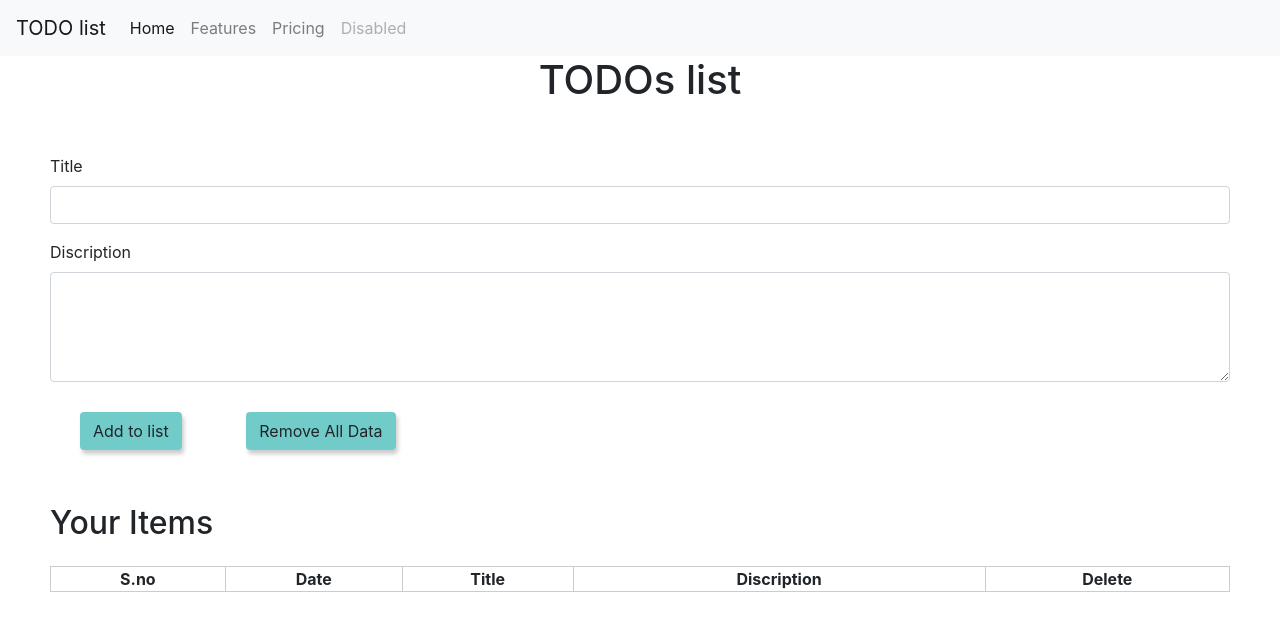
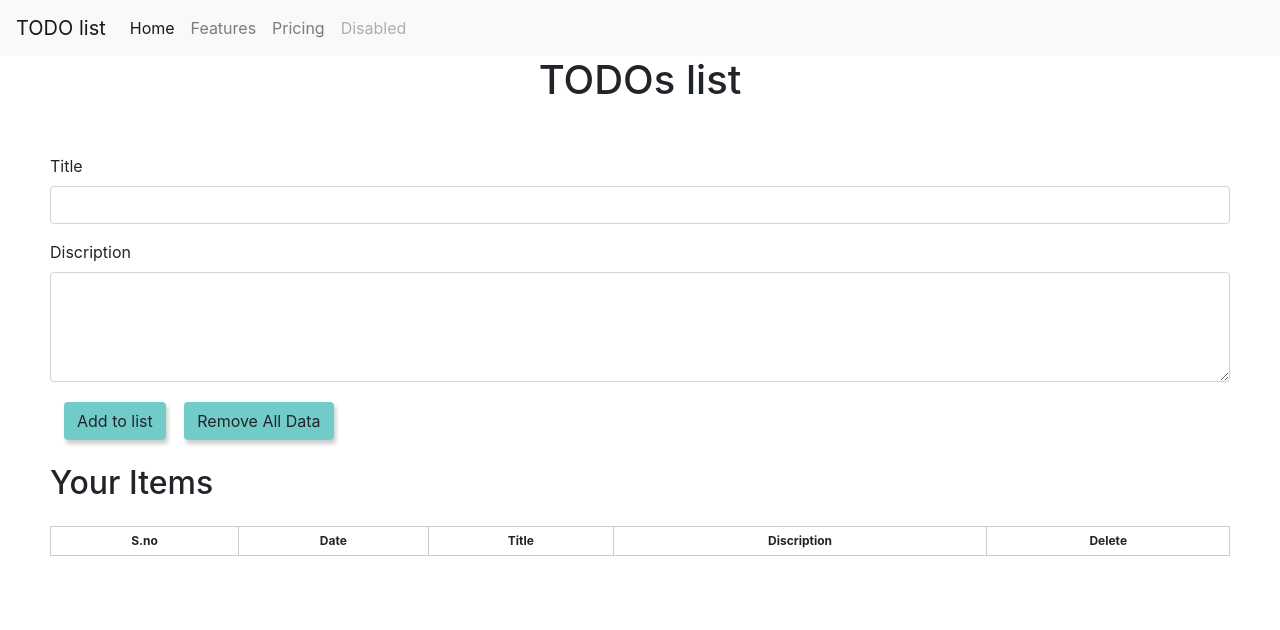
Before and after one commit to anilkarela/todo-list, a plain HTML site: page index.html in a window 1280 px wide. Drawn offline with nearby package versions, Linux system fonts and the light colour scheme.

Commit message:
made a little more beutiful

```diff
--- a/style.css
+++ b/style.css
@@ -28,7 +28,8 @@ li {
 }
 
 .btn, .DelBtn {
-    margin: 30px;
+    margin-top: 20px;
+    margin-left: 14px;
     box-shadow: 2px 4px 4px #ccc;
     background-color: rgba(101, 200, 197, 0.921);
 }
@@ -44,7 +45,7 @@ li {
 
 .deleteicon:hover {
     transform: scale(1.2);
-    transition: 0.3;
+    transition: 0.5;
 }
 
 table {
@@ -52,9 +53,12 @@ table {
     border: 1px solid black;
     border-collapse: collapse;
 }
-
+th{
+    padding: 5px;
+}
 th,
 td {
+    font-size: 12px;
     border: #ccc 1px solid;
     /* padding: 10px; */
     text-align: center;
```
